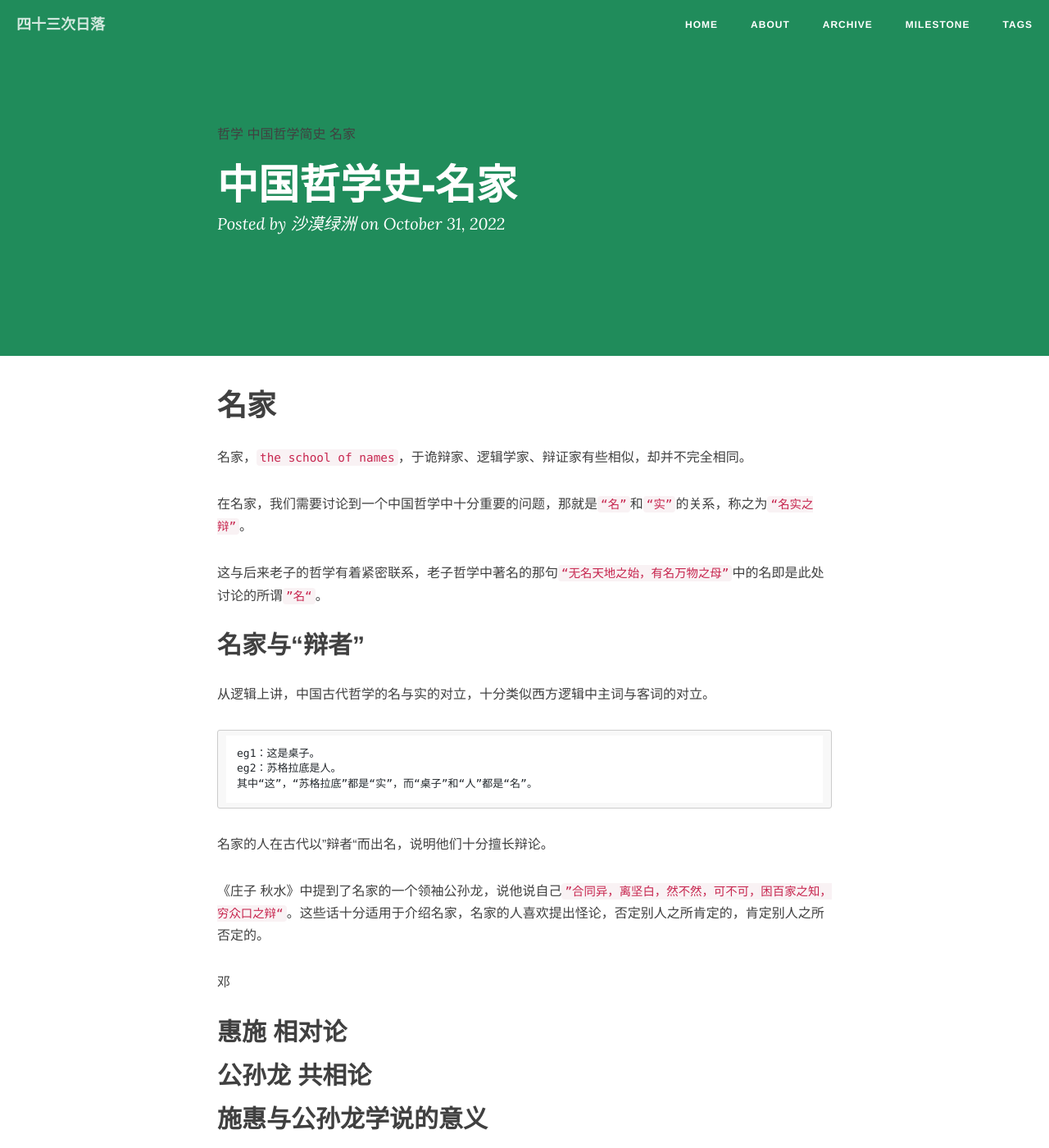
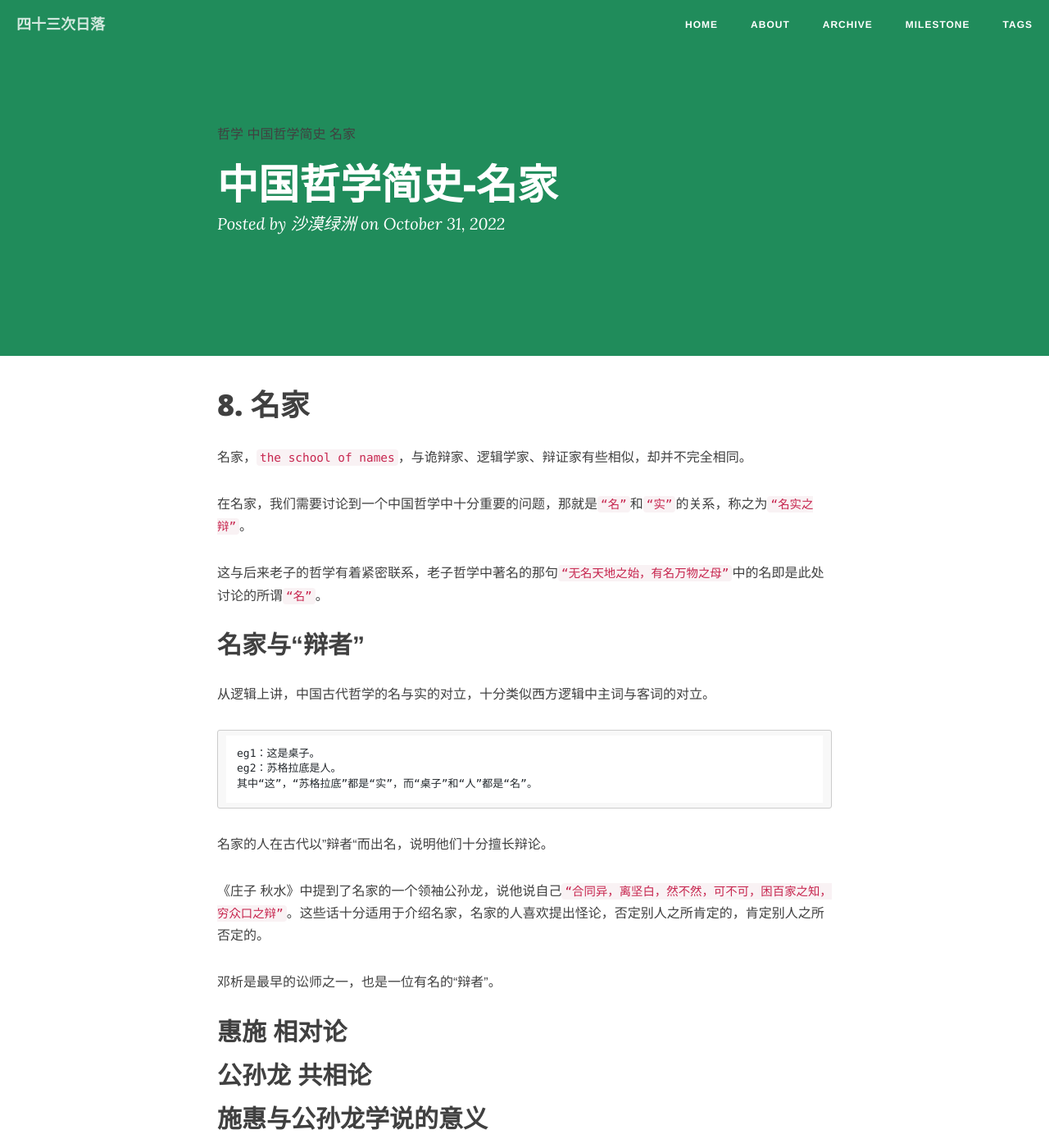
Before and after one commit to xiasha/xiasha.github.io, a Jekyll site: the page built from _posts/2022-10-31-A Brief History of Chinese Philosophy-the school of names.md, in a window 1280 px wide and 1400 px high. Shown: the whole window at 82% size. Built offline with Jekyll 4.4.1, drawn with Linux system fonts in a browser that asks for light colours; nearby versions of some CDN libraries; comment, search, counter and statistics services are not loaded.

Commit message:
update the school of names

```diff
--- a/_posts/2022-10-31-A Brief History of Chinese Philosophy-ming master.md
+++ b/_posts/2022-10-31-A Brief History of Chinese Philosophy-the school of names.md
@@ -1,19 +1,19 @@
 ---
 layout: post
-title: 中国哲学史-名家
+title: 中国哲学简史-名家
 date: 2022-10-31
 categories: blog
 tags: [哲学,中国哲学简史,名家]
 description: 名家-名实之辩
 ---
 
-# 名家
+# 8. 名家
 
-名家，`the school of names`，于诡辩家、逻辑学家、辩证家有些相似，却并不完全相同。
+名家，`the school of names`，与诡辩家、逻辑学家、辩证家有些相似，却并不完全相同。
 
 在名家，我们需要讨论到一个中国哲学中十分重要的问题，那就是`“名”`和`“实”`的关系，称之为`“名实之辩”`。
 
-这与后来老子的哲学有着紧密联系，老子哲学中著名的那句`“无名天地之始，有名万物之母”`中的名即是此处讨论的所谓`”名“`。
+这与后来老子的哲学有着紧密联系，老子哲学中著名的那句`“无名天地之始，有名万物之母”`中的名即是此处讨论的所谓`“名”`。
 
 
 
@@ -29,11 +29,11 @@ eg2：苏格拉底是人。
 
 名家的人在古代以”辩者“而出名，说明他们十分擅长辩论。
 
-《庄子 秋水》中提到了名家的一个领袖公孙龙，说他说自己`”合同异，离坚白，然不然，可不可，困百家之知，穷众口之辩“`。这些话十分适用于介绍名家，名家的人喜欢提出怪论，否定别人之所肯定的，肯定别人之所否定的。
+《庄子 秋水》中提到了名家的一个领袖公孙龙，说他说自己`“合同异，离坚白，然不然，可不可，困百家之知，穷众口之辩”`。这些话十分适用于介绍名家，名家的人喜欢提出怪论，否定别人之所肯定的，肯定别人之所否定的。
 
 
 
-邓
+邓析是最早的讼师之一，也是一位有名的“辩者”。
 
 
 
```
